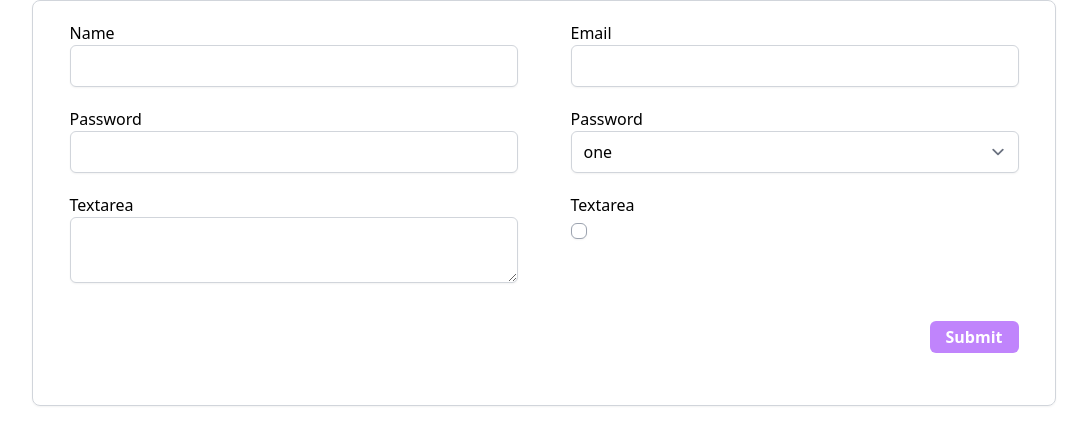
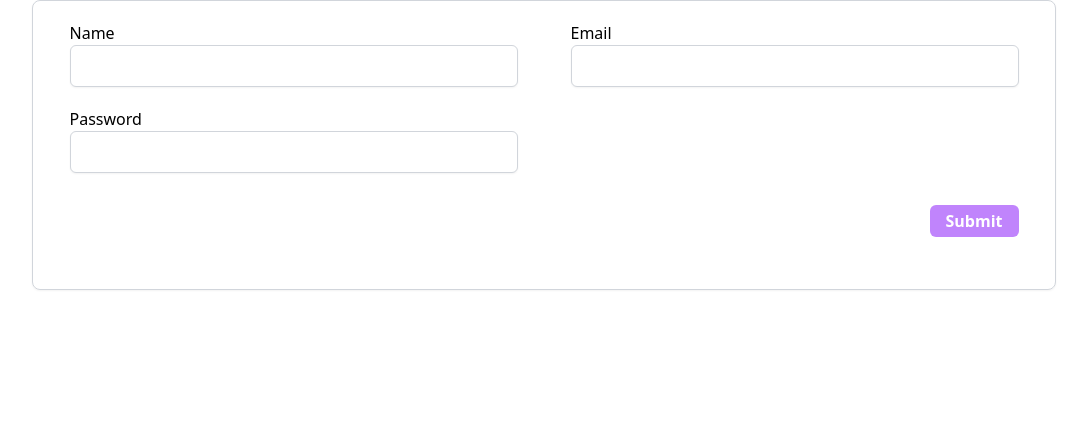
Before and after one commit to mahdimortuza/react-reusable-components, a React (Vite) app: page / in a window 1280 px wide. Shown: the top 444 px of the page, without its empty margins (96-1183 px from the left). Built offline with nearby package versions, Linux system fonts and the light colour scheme.

Commit message:
make form using hook form and zod

```diff
--- a/package.json
+++ b/package.json
@@ -10,6 +10,7 @@
     "preview": "vite preview"
   },
   "dependencies": {
+    "@hookform/resolvers": "^3.3.4",
     "clsx": "^2.1.0",
     "localforage": "^1.10.0",
     "match-sorter": "^6.3.1",
@@ -18,7 +19,8 @@
     "react-hook-form": "^7.49.3",
     "react-router-dom": "^6.21.2",
     "sort-by": "^1.2.0",
-    "tailwind-merge": "^2.2.0"
+    "tailwind-merge": "^2.2.0",
+    "zod": "^3.22.4"
   },
   "devDependencies": {
     "@tailwindcss/forms": "^0.5.7",
--- a/src/components/normalForm/NormalForm.tsx
+++ b/src/components/normalForm/NormalForm.tsx
@@ -1,11 +1,19 @@
-import { useForm } from "react-hook-form";
+import { zodResolver } from "@hookform/resolvers/zod";
+import { FieldValues, useForm } from "react-hook-form";
 import cn from "../../utils/cn";
 import Button from "../ui/Button";
+import { TNormalForm, signUpSchema } from "./validation";
 
 const NormalForm = () => {
-  const { register, handleSubmit } = useForm();
+  const {
+    register,
+    handleSubmit,
+    formState: { errors },
+  } = useForm<TNormalForm>({
+    resolver: zodResolver(signUpSchema),
+  });
 
-  const onSubmit = (data) => {
+  const onSubmit = (data: FieldValues) => {
     console.log(data);
   };
   const double = true;
@@ -30,6 +38,9 @@ const NormalForm = () => {
             Name
           </label>
           <input className="" type="text" id="name" {...register("name")} />
+          {errors.name && (
+            <span className="text-xs text-red-500">{errors.name.message}</span>
+          )}
         </div>
         <div className="w-full max-w-md">
           <label className="block" htmlFor="email">
@@ -37,10 +48,13 @@ const NormalForm = () => {
           </label>
           <input
             className="w-full"
-            type="text"
-            id="name"
-            {...register("name")}
+            type="email"
+            id="email"
+            {...register("email")}
           />
+          {errors.email && (
+            <span className="text-xs text-red-500">{errors.email.message}</span>
+          )}
         </div>
         <div className="w-full max-w-md">
           <label className="block" htmlFor="password">
@@ -48,33 +62,15 @@ const NormalForm = () => {
           </label>
           <input
             className="w-full"
-            type="text"
-            id="name"
-            {...register("name")}
+            type="password"
+            id="password"
+            {...register("password", { required: true, minLength: 8 })}
           />
-        </div>
-        <div className="w-full max-w-md">
-          <label className="block" htmlFor="password">
-            Password
-          </label>
-          <select>
-            <option>one</option>
-            <option>two</option>
-            <option>three</option>
-            <option>four</option>
-          </select>
-        </div>
-        <div className="w-full max-w-md">
-          <label className="block" htmlFor="textarea">
-            Textarea
-          </label>
-          <textarea></textarea>
-        </div>
-        <div className="w-full max-w-md">
-          <label className="block" htmlFor="textarea">
-            Textarea
-          </label>
-          <input type="checkbox" className=""></input>
+          {errors.password && (
+            <span className="text-xs text-red-500">
+              {errors.password.message}
+            </span>
+          )}
         </div>
       </div>
       <div
--- /dev/null
+++ b/src/components/normalForm/validation.ts
@@ -0,0 +1,9 @@
+import { z } from "zod";
+
+export const signUpSchema = z.object({
+  name: z.string().min(1, "name is required"),
+  email: z.string().email().min(1, "email is required"),
+  password: z.string().min(8, "password must be more than 8 characters"),
+});
+
+export type TNormalForm = z.infer<typeof signUpSchema>;
```
Also changed, not shown: 1 other file (tests, documents, lock files or other folders).
